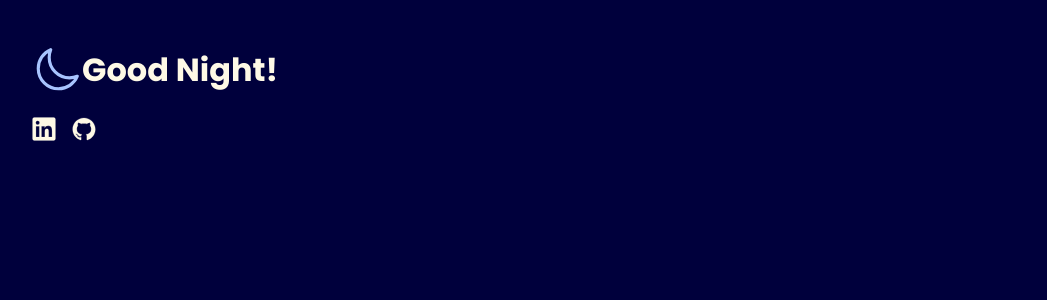
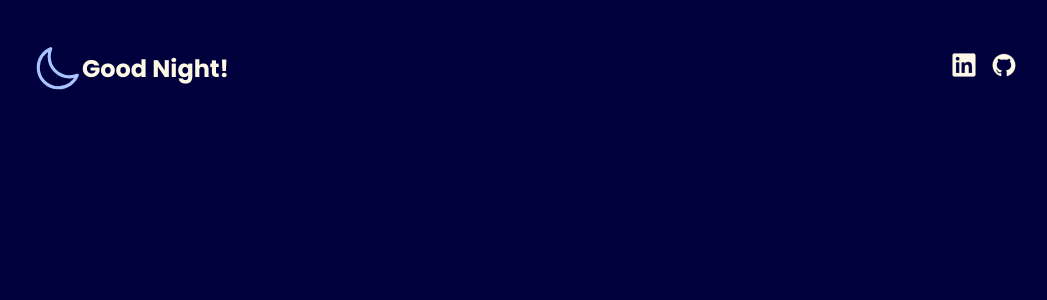
Before and after one commit to Jaylenperez/atlas-react-and-jsx, a React (Vite) app: page / in a window 1280 px wide. Shown: the top 300 px of the page, without its empty margins (108-1155 px from the left). Built offline with nearby package versions, Linux system fonts and the light colour scheme.

Commit message:
Task 1 Header Component

```diff
--- a/src/App.jsx
+++ b/src/App.jsx
@@ -1,14 +1,10 @@
-// src/App.jsx
 import React from 'react'
-import Greeting from './components/Greeting'
-import SocialLinks from './components/SocialLinks'
+import Header from './components/Header'
 
 function App() {
   return (
     <div className="app">
-      <Greeting />
-      {/* other content */}
-      <SocialLinks />
+      <Header />
     </div>
   )
 }
--- /dev/null
+++ b/src/components/Header.jsx
@@ -0,0 +1,14 @@
+import React from 'react'
+import Greeting from './Greeting'
+import SocialLinks from './SocialLinks'
+
+function Header() {
+  return (
+    <nav>
+      <Greeting />
+      <SocialLinks />
+    </nav>
+  )
+}
+
+export default Header
```
